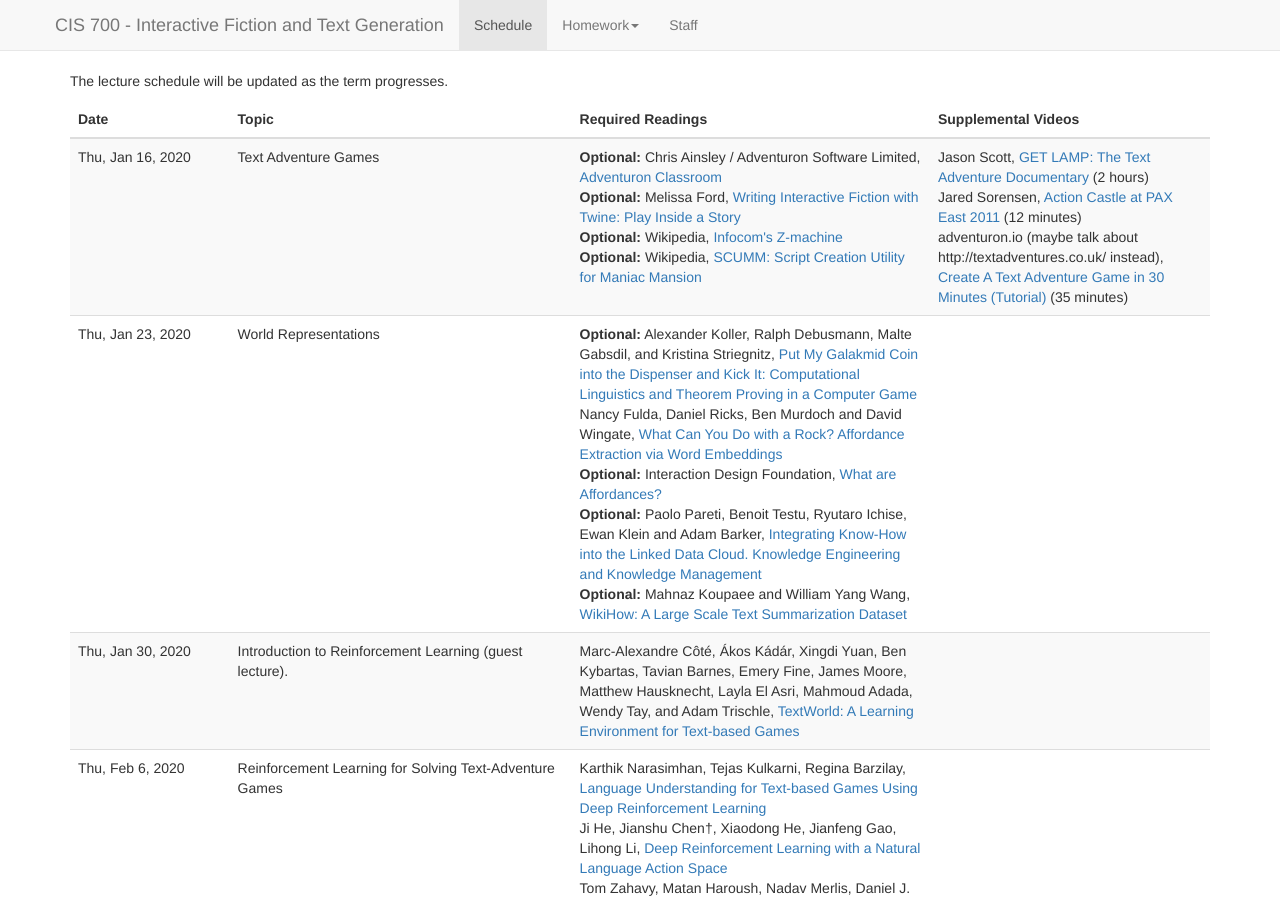
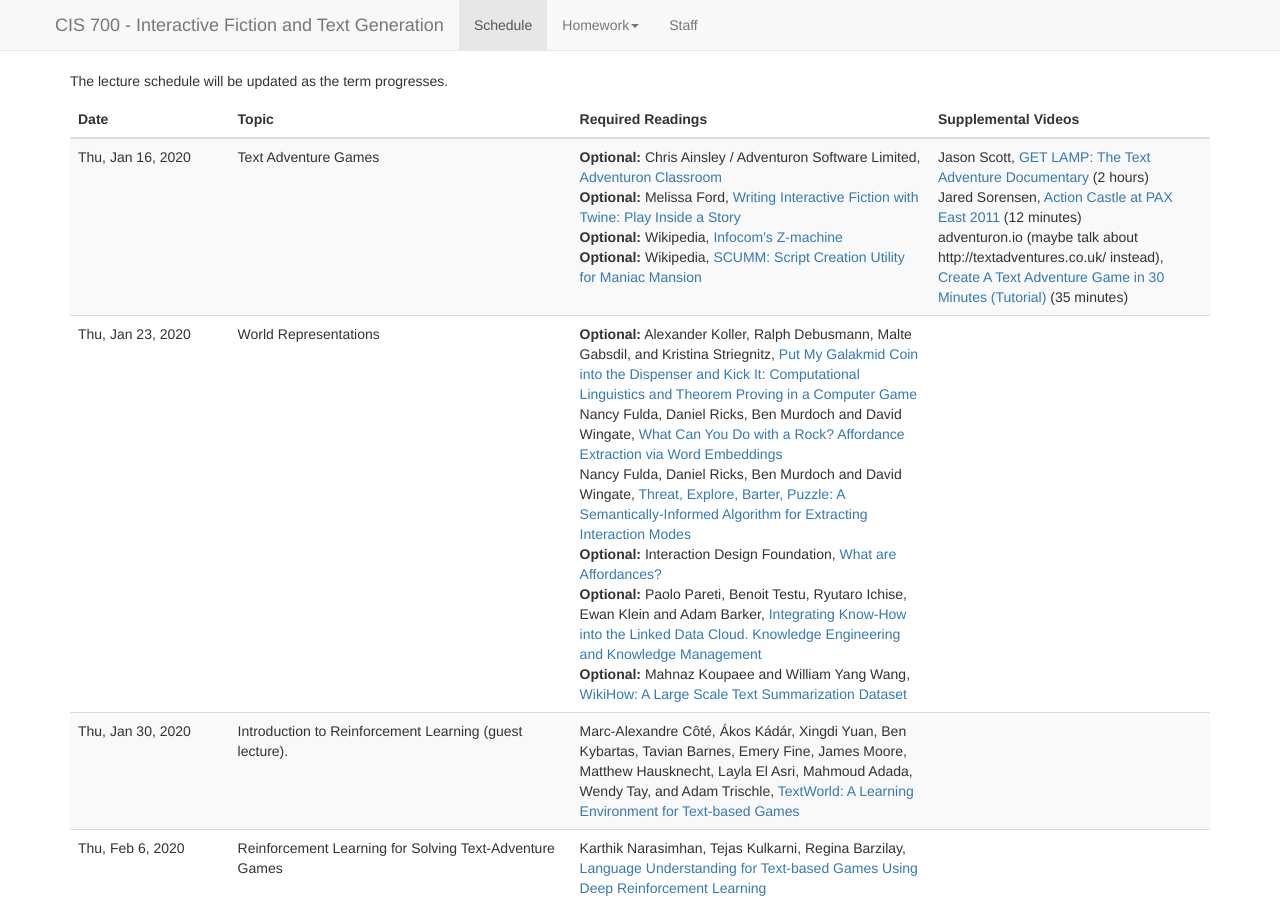
Before and after one commit to interactive-fiction-class/interactive-fiction-class.github.io, a Jekyll site: the page built from lectures.md, in a window 1280 px wide and 900 px high. Built offline with Jekyll 4.4.1, drawn with Linux system fonts in a browser that asks for light colours; nearby versions of some CDN libraries; a script that is not in the unit is left out.

Commit message:
Update lectures.yaml

```diff
--- a/_data/lectures.yaml
+++ b/_data/lectures.yaml
@@ -63,6 +63,11 @@
       authors: Nancy Fulda, Daniel Ricks, Ben Murdoch and David Wingate
       optional: false
       url: https://www.ijcai.org/proceedings/2017/0144.pdf
+    -
+      title: Threat, Explore, Barter, Puzzle&colon; A Semantically-Informed Algorithm for Extracting Interaction Modes
+      authors: Nancy Fulda, Daniel Ricks, Ben Murdoch and David Wingate
+      optional: false
+      url: https://www.semanticscholar.org/paper/Threat%2C-Explore%2C-Barter%2C-Puzzle%3A-A-Algorithm-for-Fulda-Ricks/05b4551bfe45fe336f75544b4a777428e1f62695
     -
       title: What are Affordances?
       authors: Interaction Design Foundation
```
